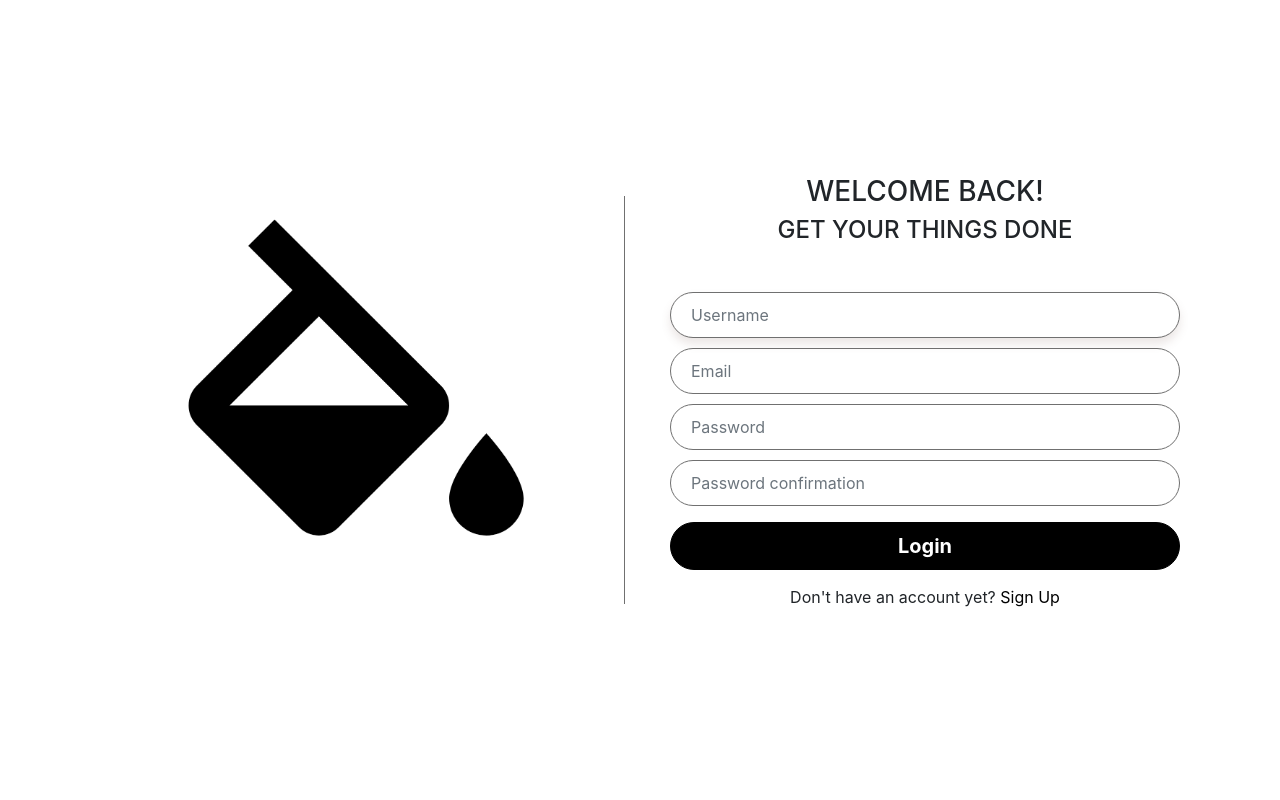
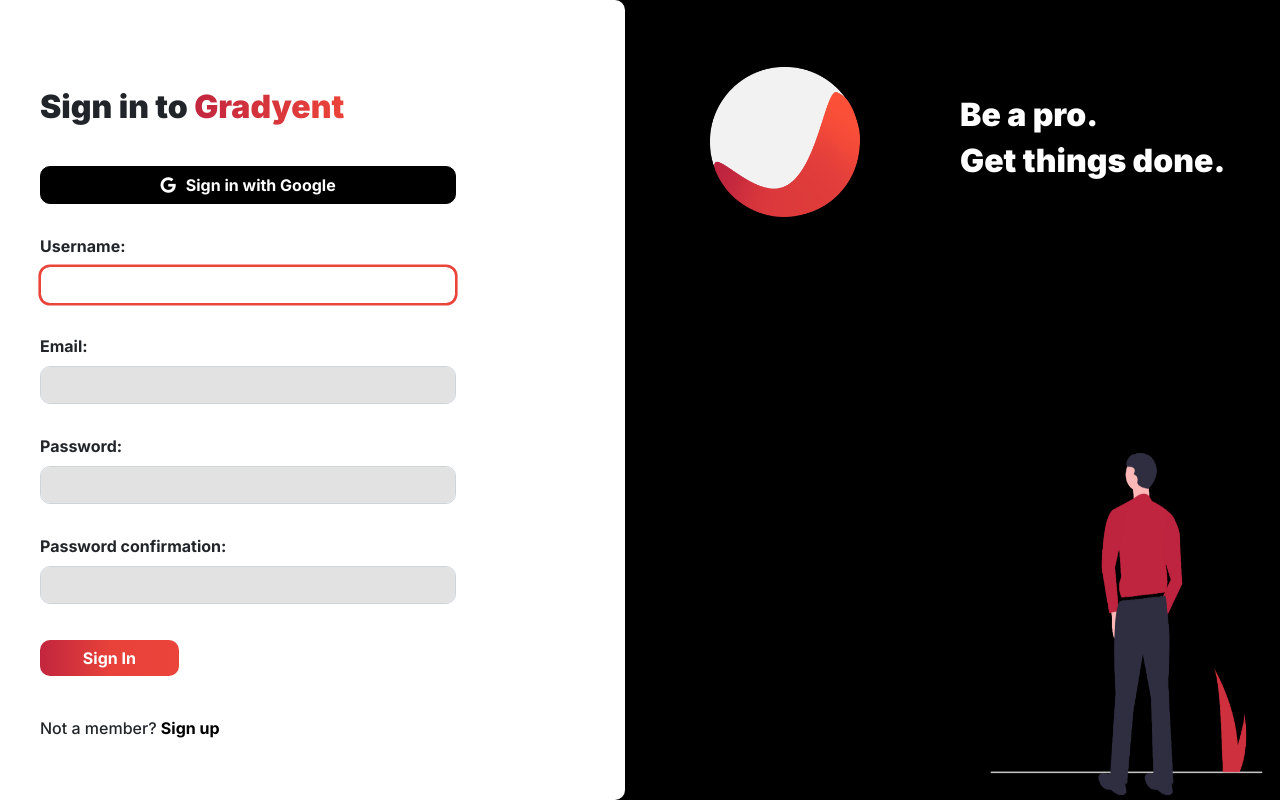
Before and after one commit to Sanmonsua/taskeo, a Django app: template home/templates/home/login.html in a window 1280 px wide. Run offline with Django 3.2, Linux system fonts and the light colour scheme; the template is opened without the code that fills it: values that come from a table or form of the project are taken from there, others are empty; some libraries are stand-ins or nearby versions.

Commit message:
Add new login template

```diff
--- a/home/static/home/css/master.css
+++ b/home/static/home/css/master.css
@@ -1,52 +1,68 @@
+@import url('https://fonts.googleapis.com/css2?family=Inter:wght@300;500;700;900&display=swap');
 html,
 body {
+  font-family: 'Inter', sans-serif;
   height: 100%;
+  background-color: black;
 }
 
-body {
-  display: -ms-flexbox;
-  display: flex;
-  -ms-flex-align: center;
-  align-items: center;
+.signin-section {
   padding-top: 40px;
   padding-bottom: 40px;
+  padding-left: 40px;
+  background-color: white;
+  border-radius: 10px;
 }
 
-.form-signin {
-  width: 100%;
-  padding: 15px;
-  margin: auto;
+@media (max-width: 768px) {
+  .artwork-section{
+    display:none;
+  }
 }
 
-.form-signin .form-control {
-  position: relative;
-  box-sizing: border-box;
-  height: auto;
-  padding: 10px;
-  padding-left: 20px;
-  font-size: 16px;
-  border-radius: 50px;
-  margin-bottom: 10px;
-  border-color: #707070;
+.artwork-section{
+  background-image: url("../img/artwork1.png");
+  background-size: 100% 100%;
+  color: white;
+  font-weight: 900;
 }
 
-.form-signin .form-control:focus {
-  z-index: 2;
-  box-shadow: 0 6px 10px 0 rgba(128, 98, 96, .16);
+h2{
+  font-weight: 900;
 }
 
-.btn-primary {
+.btn-secondary {
   color: #fff;
   background-color: #000000;
   border-color: #000000;
-  border-radius: 50px;
+  border-radius: 10px;
+  margin-top: 40px;
 }
 
-.btn-primary:hover, .btn-primary:not(:disabled):not(.disabled):active, .btn-primary:focus {
+.btn-secondary:hover, .btn-secondary:not(:disabled):not(.disabled):active, .btn-secondary:focus {
   color: #000;
   background-color: #fff;
   border-color: #fff;
   box-shadow: 0 6px 10px 0 rgba(128, 98, 96, .16);
+}
+
+.form-group{
+  margin-top: 30px;
+}
+
+label{
+  font-weight: bold;
+}
+
+.form-control{
+  border-radius: 10px;
+  background-color: #e3e2e2;
+}
+
+.form-control:hover, .form-control:not(:disabled):not(.disabled):active, .form-control:focus{
+  background-color: white;
+  border-color: #eb443a;
+  box-shadow: 0 0 0 0.1rem rgba(235, 68, 58, 1);
 }
 
 a {
@@ -57,9 +73,26 @@
   color: #000;
 }
 
-@media (min-width: 768px) {
-  .image-logo{
-    border: none;
-    border-right: 1px solid rgba(112, 112, 112, 1);
-  }
+.btn-primary{
+  margin-top: 20px;
+  color: white;
+  font-weight: bold;
+  background: linear-gradient(to right, #c2263e,#e7413a,#eb443a);
+  border-radius: 10px;
+  border: none;
 }
+
+.btn-primary:hover, .btn-primary:not(:disabled):not(.disabled):active, .btn-primary:focus{
+  background: linear-gradient(to right,#eb443a,#e7413a,#c2263e);
+  box-shadow: 0 6px 10px 0 rgba(128, 98, 96, .16);
+}
+
+.gradyent-text{
+  background: -webkit-linear-gradient(right,#eb443a, #c2263e);
+  -webkit-background-clip: text;
+  -webkit-text-fill-color: transparent;
+}
+
+p{
+  margin-top: 40px;
+}
--- a/home/templates/home/login.html
+++ b/home/templates/home/login.html
@@ -5,58 +5,47 @@
 
 <head>
   <meta charset="utf-8">
-  <title>LogIn - Gradyent</title>
+  <title>Sign In - Gradyent</title>
   <meta name="viewport" content="width=device-width, initial-scale=1, shrink-to-fit=no">
   <link rel="stylesheet" href="https://maxcdn.bootstrapcdn.com/bootstrap/4.0.0/css/bootstrap.min.css" integrity="sha384-Gn5384xqQ1aoWXA+058RXPxPg6fy4IWvTNh0E263XmFcJlSAwiGgFAW/dAiS6JXm" crossorigin="anonymous">
   <link rel="stylesheet" href="{% static 'home/css/master.css' %}">
+  <script src="https://kit.fontawesome.com/6333126af3.js" crossorigin="anonymous"></script>
 </head>
 
 <body>
-  <div class="container py-5">
-    <div class="row h-100">
-      <div class="col-12 col-md-6 my-auto">
-        <img src="{% static 'home/img/logo.png' %}" width="100%" class="image-logo">
-      </div>
-      <div class="col-12 col-md-6 text-center my-auto">
-        <h3>WELCOME BACK!</h3>
-        <h4>GET YOUR THINGS DONE</h4>
-        <br>
-        <form class="form-signin" method="post" novalidate>
+  <div class="row h-100 w-100">
+    <div class="col-12 col-md-6 signin-section h-100">
+      <div class="container py-5 h-100">
+        <h2><strong>Sign in to <span class="gradyent-text">Gradyent</span></strong></h2>
+        <a href="#" class="btn btn-secondary btn-block w-75"><i style="margin-right:10px"class="fa fa-google" aria-hidden="true"></i><strong>Sign in with Google</strong></a>
+        <form method="post" novalidate>
           {% csrf_token %}
 
+            {% for field in form.visible_fields %}
+            <div class="form-group">
+              {{ field.label_tag }}
+              {% render_field field class="form-control w-75" %}
+            </div>
+            {% endfor %}
           {% if form.non_field_errors %}
-          <div class="alert alert-danger" role="alert">
-            {% for error in form.non_field_errors %}
-            {{ error }}
-            {% endfor %}
+          <div class="alert alert-danger w-75" style="margin-top:30px; border-radius:10px;" role="alert">
+            Please enter a correct username and password
           </div>
           {% endif %}
-
-          <div class="form-group">
-            {% for field in form.visible_fields %}
-
-            {% if form.is_bound %}
-            {% if field.errors %}
-            {% render_field field class="form-control is-invalid  " placeholder=field.label %}
-            {% for error in field.errors %}
-            <div class="invalid-feedback">
-              {{ error }}
-            </div>
-            {% endfor %}
-            {% else %}
-            {% render_field field class="form-control is-valid" placeholder=field.label %}
-            {% endif %}
-            {% else %}
-            {% render_field field class="form-control" placeholder=field.label %}
-            {% endif %}
-
-            {% endfor %}
-
-          </div>
-          <button class="btn btn-lg btn-primary btn-block" type="submit"><strong>Login</strong></button>
+          <button type="submit" name="button" class="btn btn-primary w-25">Sign In</button>
         </form>
-        <p>Don't have an account yet? <span><a href="signup">Sign Up</a></span></p>
-
+        <p>Not a member? <a href="signup"><strong>Sign up</strong></a></p>
+      </div>
+    </div>
+    <div class="artwork-section col-6 h-100 w-100" style="background-color:black;" >
+      <div class="row py-5">
+        <div class="col container text-center my-auto">
+          <img src="{% static 'home/img/logo.png'%}" class="img-fluid" alt="" width="150" height="150">
+        </div>
+        <div class="col container py-5">
+          <h2 class="title w-100">Be a pro.</h2>
+          <h2 class="title w-100">Get things done.</h2>
+        </div>
       </div>
     </div>
   </div>
--- a/home/urls.py
+++ b/home/urls.py
@@ -5,5 +5,5 @@
     path('', index),
     path('logout', do_logout),
     path('signup', signup),
-    path('login', do_login)
+    path('signin', do_login)
 ]
```
Also changed, not shown: home/views.py (+3 -5 lines), db.sqlite3, home/static/home/img/artwork1.png (added), home/static/home/img/logo.png.
